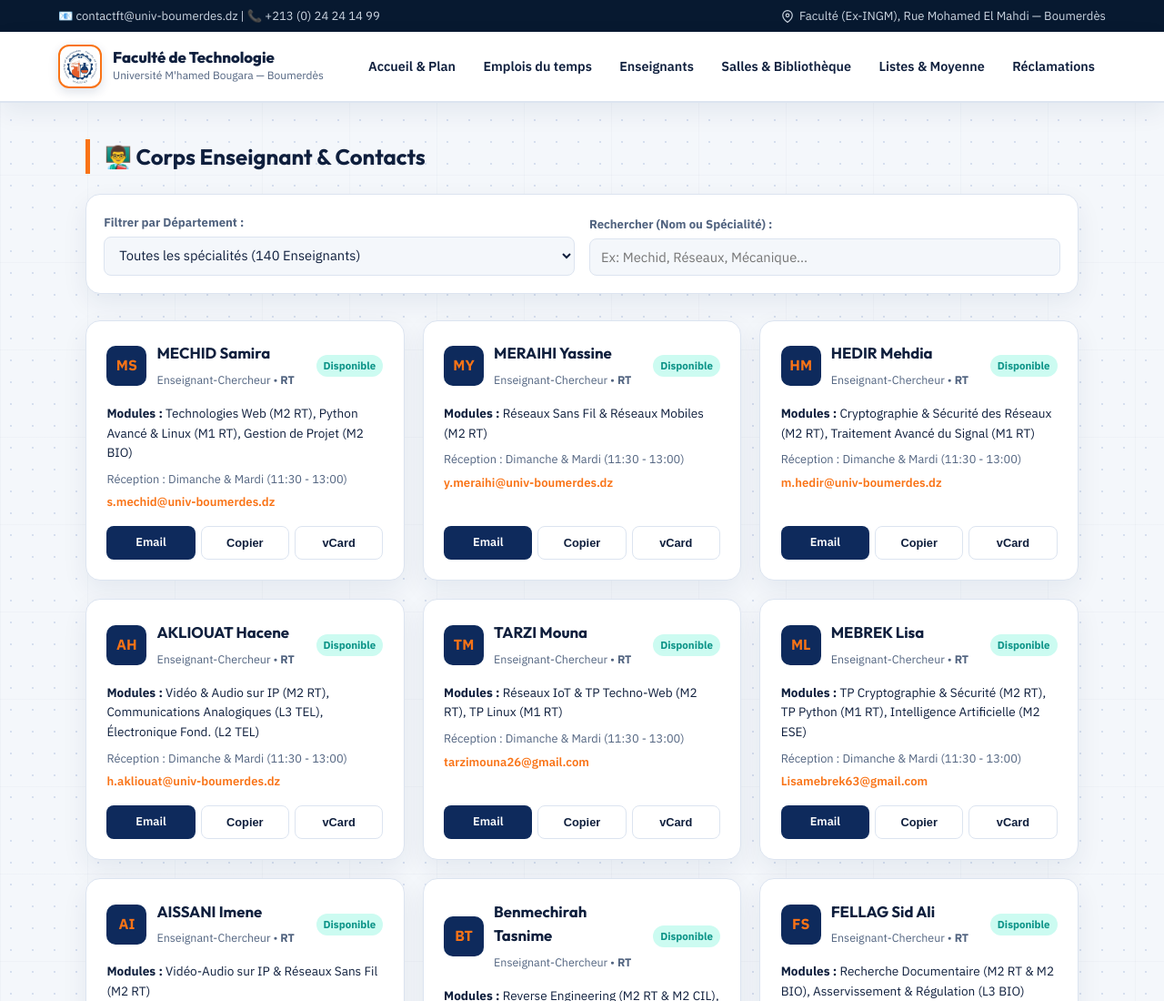
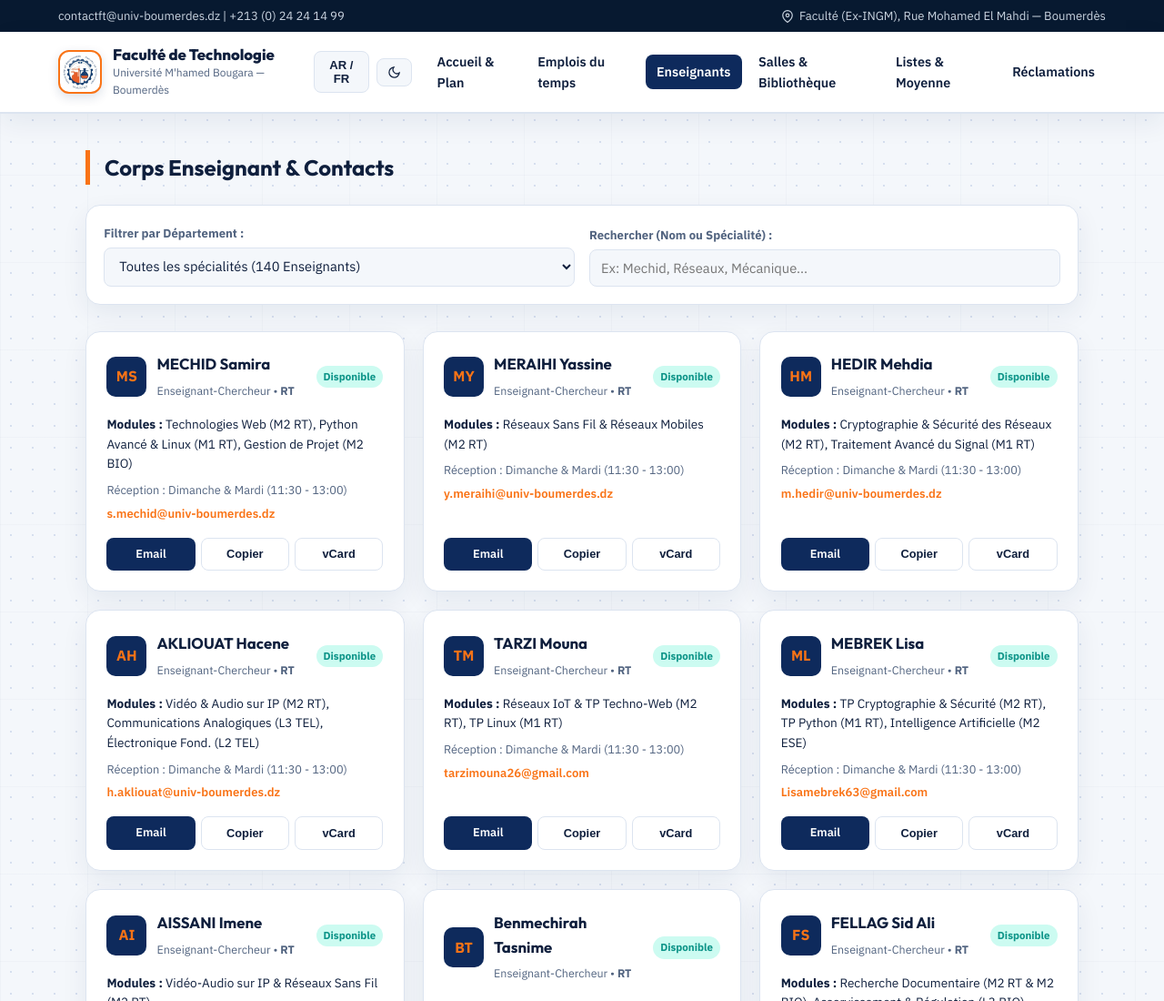
Before and after one commit to Amayez13/ft-umbb-portal, a plain HTML site: page enseignants.html in a window 1280 px wide. Shown: the top 1100 px of the page at 91% size. Drawn offline with Linux system fonts and the light colour scheme.

Commit message:
Update enseignants.html

```diff
--- a/enseignants.html
+++ b/enseignants.html
@@ -1,5 +1,5 @@
 <!DOCTYPE html>
-<html lang="fr">
+<html lang="fr" dir="ltr">
 <head>
     <meta charset="UTF-8">
     <meta name="viewport" content="width=device-width, initial-scale=1.0">
@@ -10,7 +10,7 @@
 <body>
 
     <div class="top-bar">
-        <span>📧 contactft@univ-boumerdes.dz | 📞 +213 (0) 24 24 14 99</span>
+        <span class="top-bar-item">contactft@univ-boumerdes.dz | +213 (0) 24 24 14 99</span>
         <span class="top-bar-item">
             <svg width="14" height="14" viewBox="0 0 24 24" fill="none" stroke="currentColor" stroke-width="2"><path d="M21 10c0 7-9 13-9 13s-9-6-9-13a9 9 0 0 1 18 0z"/><circle cx="12" cy="10" r="3"/></svg>
             Faculté (Ex-INGM), Rue Mohamed El Mahdi — Boumerdès
@@ -28,10 +28,21 @@
                     <span class="logo-sub">Université M'hamed Bougara — Boumerdès</span>
                 </div>
             </a>
+
+            <div class="nav-actions">
+                <button id="langToggle" class="icon-btn">AR / FR</button>
+                <button id="themeToggle" class="icon-btn" aria-label="Thème">
+                    <svg width="15" height="15" viewBox="0 0 24 24" fill="none" stroke="currentColor" stroke-width="2"><path d="M21 12.79A9 9 0 1 1 11.21 3 7 7 0 0 0 21 12.79z"/></svg>
+                </button>
+                <button id="burgerBtn" class="burger-btn" aria-label="Menu">
+                    <svg width="20" height="20" viewBox="0 0 24 24" fill="none" stroke="currentColor" stroke-width="2"><line x1="3" y1="12" x2="21" y2="12"/><line x1="3" y1="6" x2="21" y2="6"/><line x1="3" y1="18" x2="21" y2="18"/></svg>
+                </button>
+            </div>
+
             <ul class="nav-links" id="navLinks">
                 <li><a href="index.html">Accueil & Plan</a></li>
                 <li><a href="emplois.html">Emplois du temps</a></li>
-                <li><a href="enseignants.html">Enseignants</a></li>
+                <li><a href="enseignants.html" class="active">Enseignants</a></li>
                 <li><a href="campus.html">Salles & Bibliothèque</a></li>
                 <li><a href="etudiants.html">Listes & Moyenne</a></li>
                 <li><a href="reclamation.html">Réclamations</a></li>
@@ -40,9 +51,8 @@
     </header>
 
     <main class="container" style="margin-top: 2.5rem;">
-        <h2 class="section-title">👨‍🏫 Corps Enseignant & Contacts</h2>
+        <h2 class="section-title">Corps Enseignant & Contacts</h2>
 
-        <!-- شريط البحث والفلترة -->
         <div class="controls-bar">
             <div class="control-group">
                 <label for="teacherDeptFilter">Filtrer par Département :</label>
@@ -62,10 +72,7 @@
             </div>
         </div>
 
-        <!-- شبكة بطاقات الأساتذة -->
-        <div class="dept-grid" id="teachersGrid">
-            <!-- يتم ملؤها تلقائياً بواسطة JS -->
-        </div>
+        <div class="dept-grid" id="teachersGrid"></div>
     </main>
 
     <footer>
```
Lines whose indentation alone changed are shown as unchanged.
